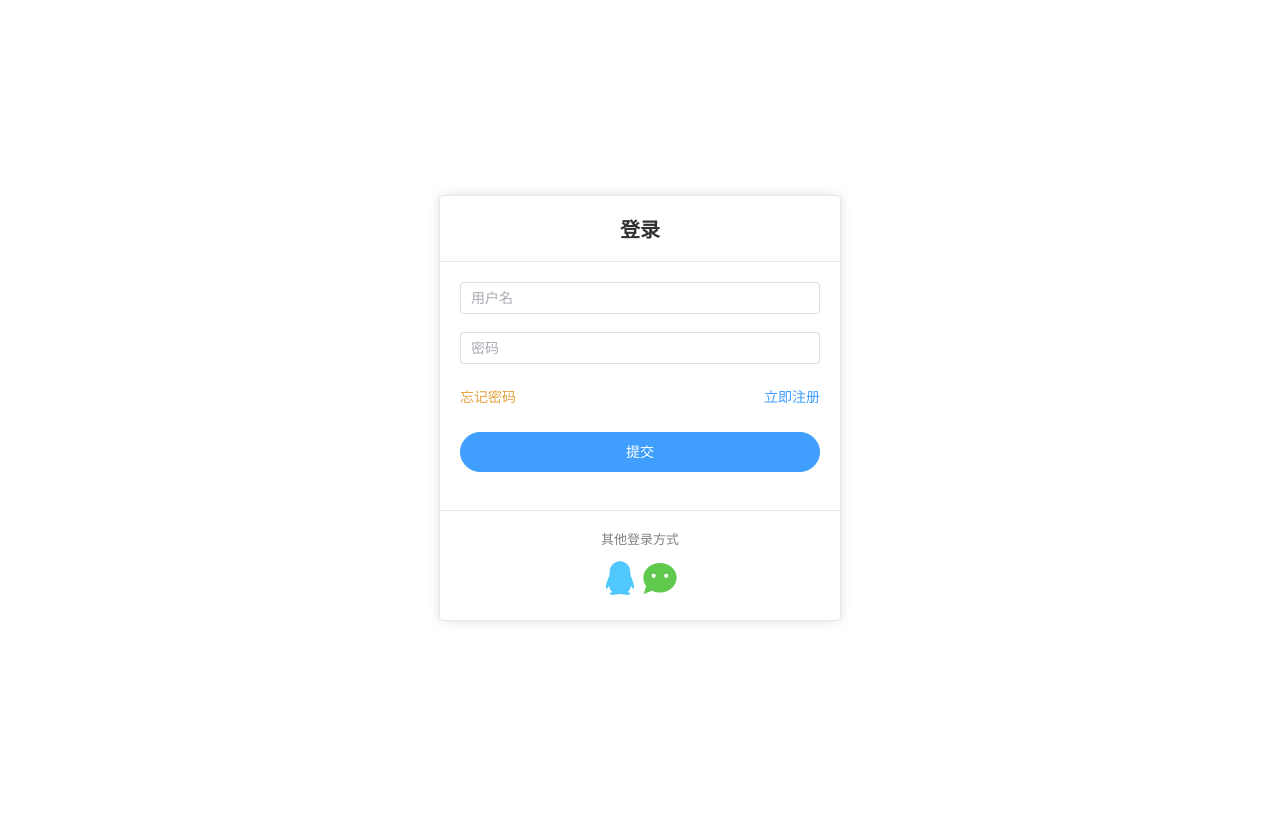
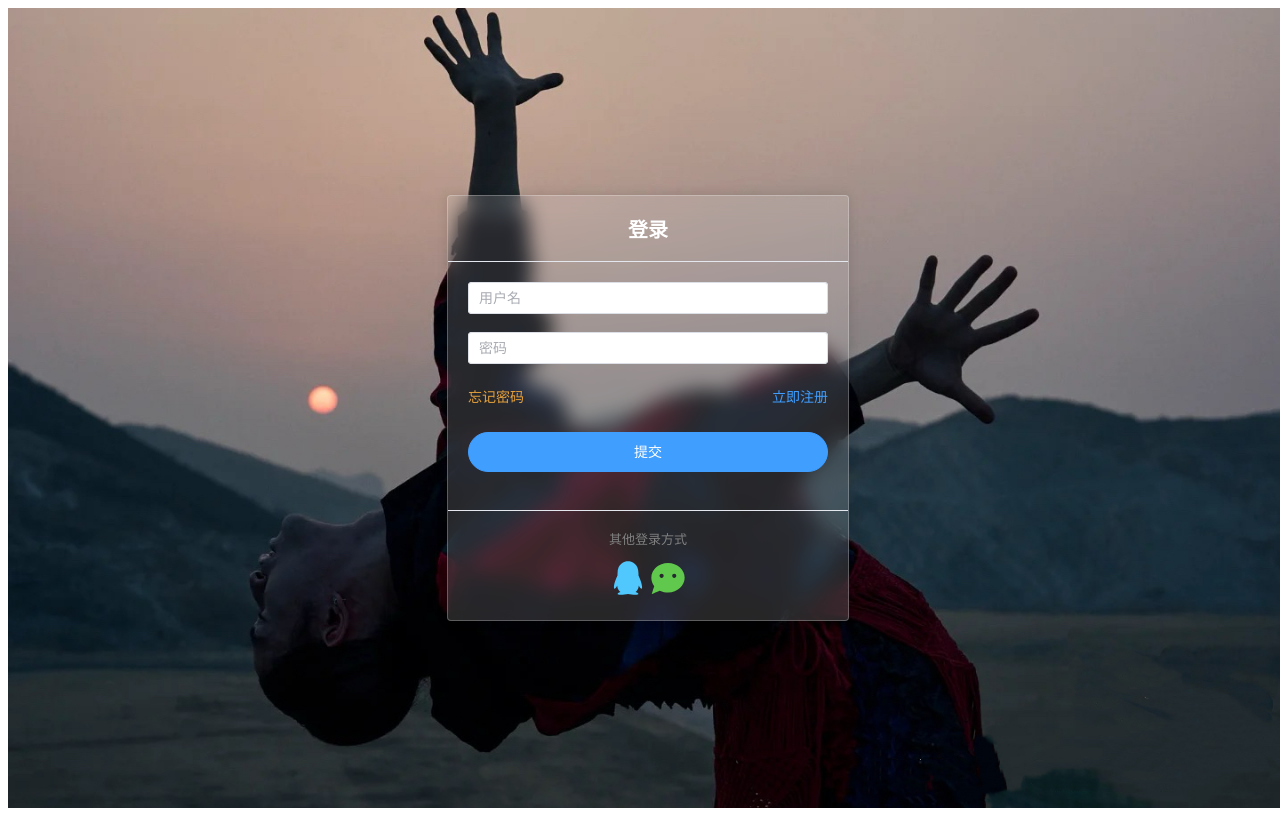
Before and after one commit to Athena6666/DancingVideos, a Vue app in the folder DancingVideos/: page /login in a window 1280 px wide. Built offline with nearby package versions, Linux system fonts and the light colour scheme.

Commit message:
chore: update

```diff
--- a/DancingVideos/src/App.vue
+++ b/DancingVideos/src/App.vue
@@ -6,4 +6,4 @@
   <router-view></router-view>
 </template>
 
-<style scoped></style>
+<style></style>
--- a/DancingVideos/src/view/login.vue
+++ b/DancingVideos/src/view/login.vue
@@ -103,10 +103,31 @@ const goPassword = () => {
   justify-content: center;
   align-items: center;
   height: 100vh;
+  width: 100vw;
+  background-image: url('../assets/background.jpg');
+  background-size: cover;
+  background-position: center;
+  background-repeat: no-repeat;
 }
 
 .card {
-  width: 400px
+  width: 400px;
+  /* ✅ 半透明效果（推荐 rgba + blur） */
+  background: rgba(255, 255, 255, 0.15);
+  backdrop-filter: blur(10px);
+  /* 模糊背景形成磨砂玻璃效果 */
+  -webkit-backdrop-filter: blur(10px);
+  /* Safari 兼容 */
+
+  /* ✅ 柔和边框（白色微亮 + 半透明） */
+  border: 1px solid rgba(255, 255, 255, 0.25);
+
+  /* ✅ 自然阴影（不生硬） */
+  box-shadow: 0 8px 24px rgba(0, 0, 0, 0.25),
+    inset 0 0 10px rgba(255, 255, 255, 0.05);
+  text-align: center;
+  color: #fff;
+  /* 白色字体在深色背景下更清晰 */
 }
 
 .card-header {
```
Also changed, not shown: DancingVideos/src/assets/background.jpg (added).
